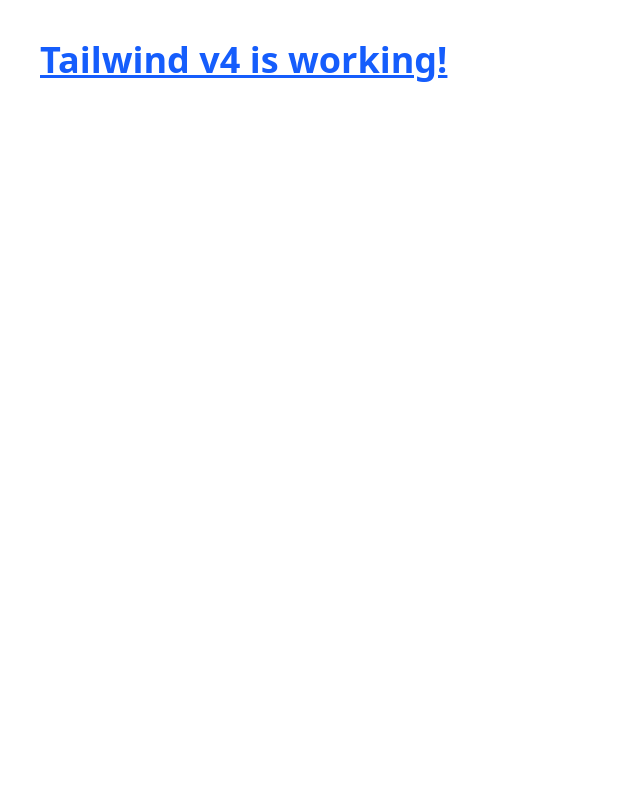
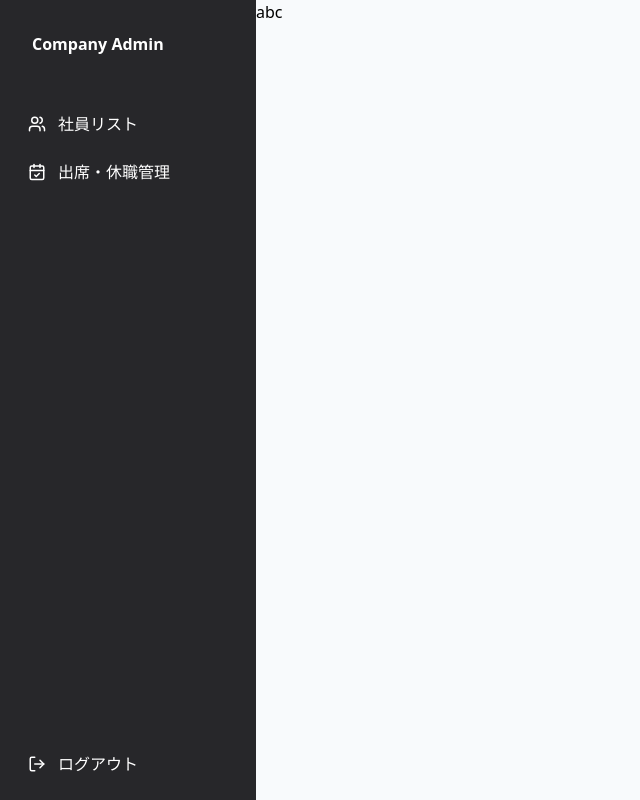
Before and after one commit to dojang102/company-admin-app, a React (Vite) app: page / in a window 1280 px wide. Shown: the whole page, without its empty margins (0-640 px from the left). Built offline with nearby package versions, Linux system fonts and the light colour scheme.

Commit message:
navbar外観

```diff
--- a/src/App.tsx
+++ b/src/App.tsx
@@ -1,13 +1,14 @@
 // src/App.tsx
+import Layout from './components/Layout';
+
 function App() {
   return (
-    <div className="p-10">
-      {/* この文字が「大きく」「太く」「青く」なっていれば成功です */}
-      <h1 className="text-4xl font-bold text-blue-600 underline">
-        Tailwind v4 is working!
-      </h1>
-    </div>
-  )
+    <Layout>
+      <div>
+        abc
+      </div>
+    </Layout>
+  );
 }
 
-export default App
+export default App;
--- /dev/null
+++ b/src/components/Layout.tsx
@@ -0,0 +1,58 @@
+import React from 'react';
+import { Users, CalendarCheck, LogOut } from 'lucide-react';
+
+interface LayoutProps {
+    children: React.ReactNode;
+}
+
+const Layout = ({ children }: LayoutProps) => {
+    return (
+        <div className='flex min-h-screen'>
+
+            <aside className='fixed inset-y-0 left-0 min-h-screen w-64 bg-zinc-800 text-white'>
+                {/* ロゴ部分 */}
+                <div className='p-8 items-center'>
+                    <strong>Company Admin</strong>
+                </div>
+
+                {/* ナビゲーションメニュー */}
+                <nav className='p-4 flex-1'>
+                    <ul className='space-y-2'>
+                        <li>
+                            <button className='flex items-center w-full gap-3 px-3 py-2 rounded-sm hover:bg-zinc-700'>
+                                <Users size={18} />
+                                <span>社員リスト</span>
+                            </button>
+                        </li>
+                        <li>
+                            <button className='flex items-center w-full gap-3 px-3 py-2 rounded-sm hover:bg-zinc-700'>
+                                <CalendarCheck size={18} />
+                                <span>出席・休職管理</span>
+                            </button>
+                        </li>
+                    </ul>
+                </nav>
+
+                {/* 下部のボタン */}
+                <div className='absolute bottom-0 w-full p-4'>
+                    {/* <div className='flex items-center'>
+                        <div className='w-10 h-10 bg-sky-500 rounded-full'>写真</div>
+                        <div>プロフィール</div>
+                    </div> */}
+                    <button className='flex items-center w-full gap-3 px-3 py-2 rounded-sm hover:bg-zinc-700'>
+                        <LogOut size={18} />
+                        <span>ログアウト</span>
+                    </button>
+                </div>
+            </aside>
+
+            <main className='flex-1 ml-64 min-h-screen bg-slate-50'>
+                {/* ページ内容 */}
+                {children}
+            </main>
+
+        </div>
+    );
+};
+
+export default Layout;
```
